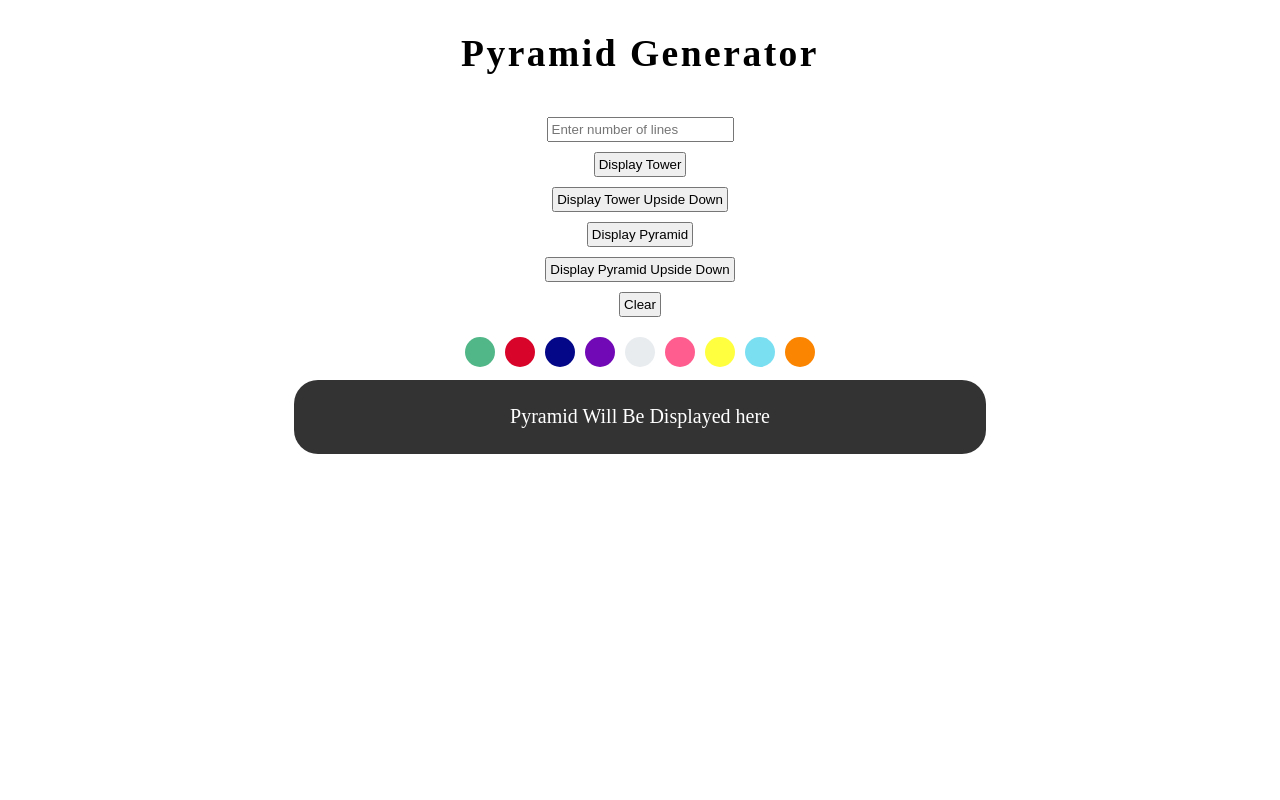
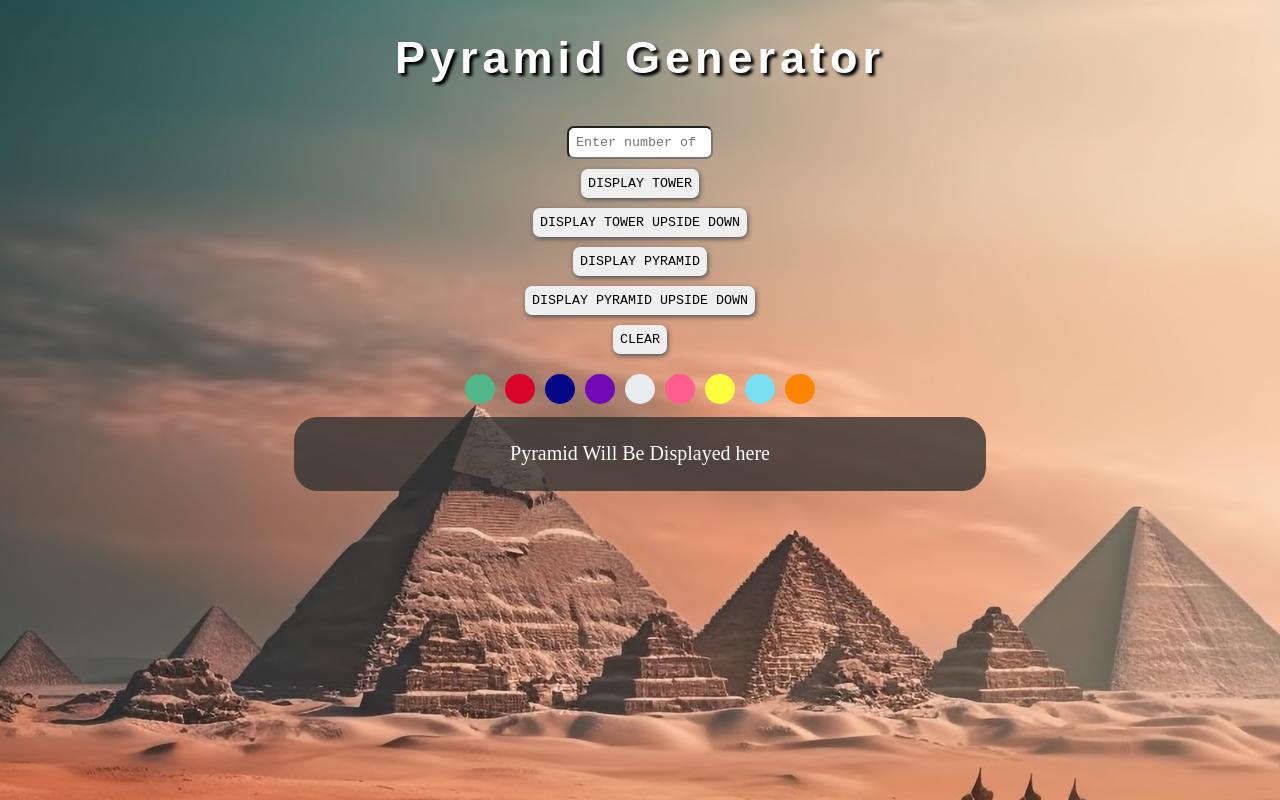
Before and after one commit to Cxde02/Pyramid-Pattern-Generator, a plain HTML site: page index.html in a window 1280 px wide. Drawn offline with Linux system fonts and the light colour scheme; a web font is replaced by a local one.

Commit message:
Added Css

```diff
--- a/style.css
+++ b/style.css
@@ -1,13 +1,24 @@
+@import url("https://fonts.googleapis.com/css2?family=Protest+Revolution&display=swap");
+
 * {
   margin: 0;
   padding: 0;
 }
 
+body {
+  background: url("./imgs/pyramid.jpg") fixed;
+  background-repeat: no-repeat;
+  background-size: auto;
+}
+
 .title {
   text-align: center;
   padding: 2rem;
-  font-size: 25px;
-  letter-spacing: 2.5px;
+  font-size: 30px;
+  letter-spacing: 5px;
+  font-family: "Protest Revolution", sans-serif;
+  color: #fff;
+  text-shadow: 3px 3px 3px #000000;
 }
 
 .input {
@@ -19,7 +30,20 @@
 /*Space between the inputs*/
 .input input {
   margin-top: 10px;
-  padding: 3px;
+  padding: 7px;
+  border-radius: 7px;
+}
+
+#lines {
+  font-family: "Courier New", Courier, monospace;
+  width: 10%;
+  text-align: center;
+  font-weight: 600;
+}
+
+input::placeholder {
+  font-family: "Courier New", Courier, monospace;
+  font-weight: normal;
 }
 
 .pyramid {
@@ -29,7 +53,7 @@
   font-size: 20px;
   /*border: 0.5px solid #000;*/
   border-radius: 1.5rem;
-  background-color: #333333;
+  background: #333333cb;
   max-width: 50%; /* Limit the width to 80% of the viewport */
   padding: 2%; /* Add some space around the pyramid for aesthetics */
 }
@@ -85,3 +109,18 @@
 #dispPyramid {
   color: #fff;
 }
+
+#btn {
+  border-radius: 7px;
+  border: none;
+  box-shadow: 1px 2px 5px #535353;
+  text-transform: uppercase;
+  cursor: pointer;
+  transition: 0.2s ease-in-out;
+  font-family: "Courier New", Courier, monospace;
+  font-weight: 500;
+}
+
+#btn:hover {
+  box-shadow: none;
+}
```
